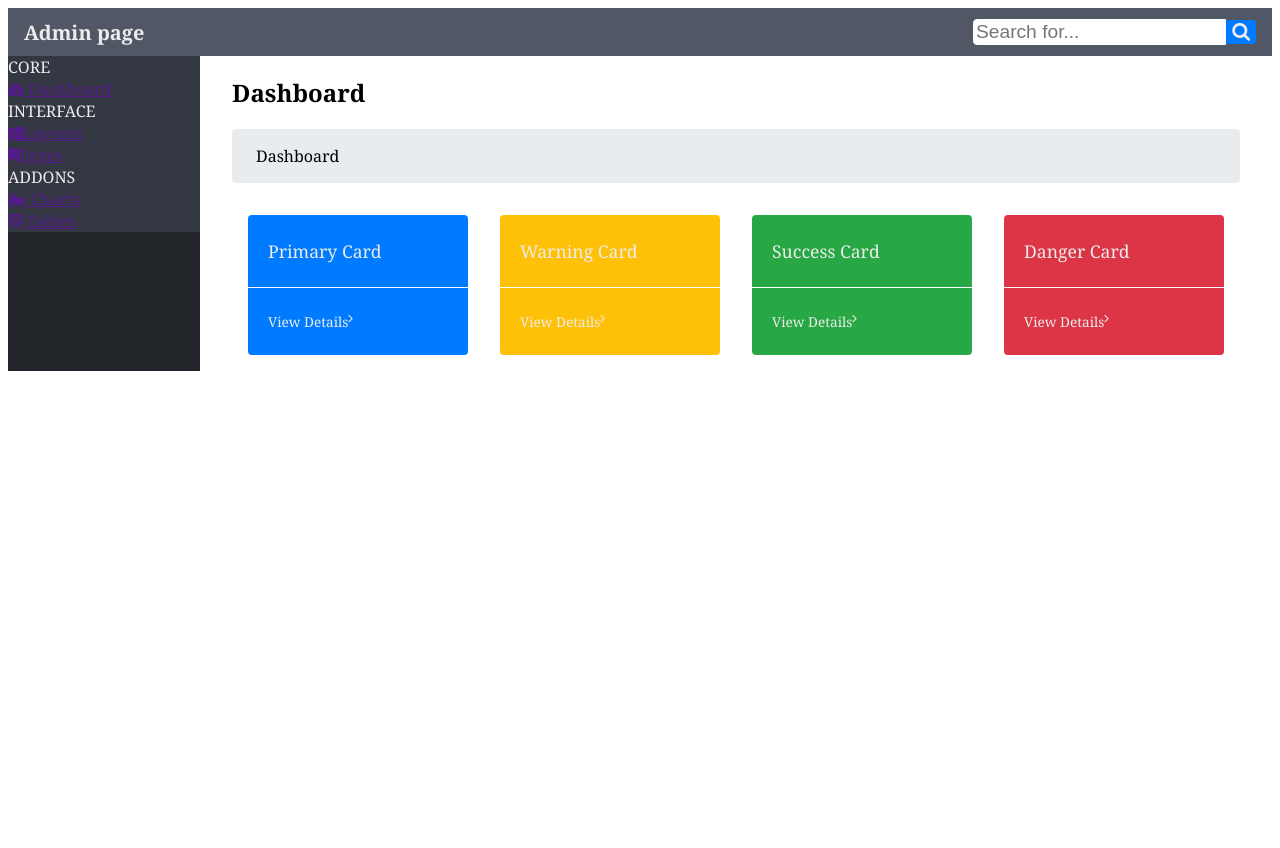
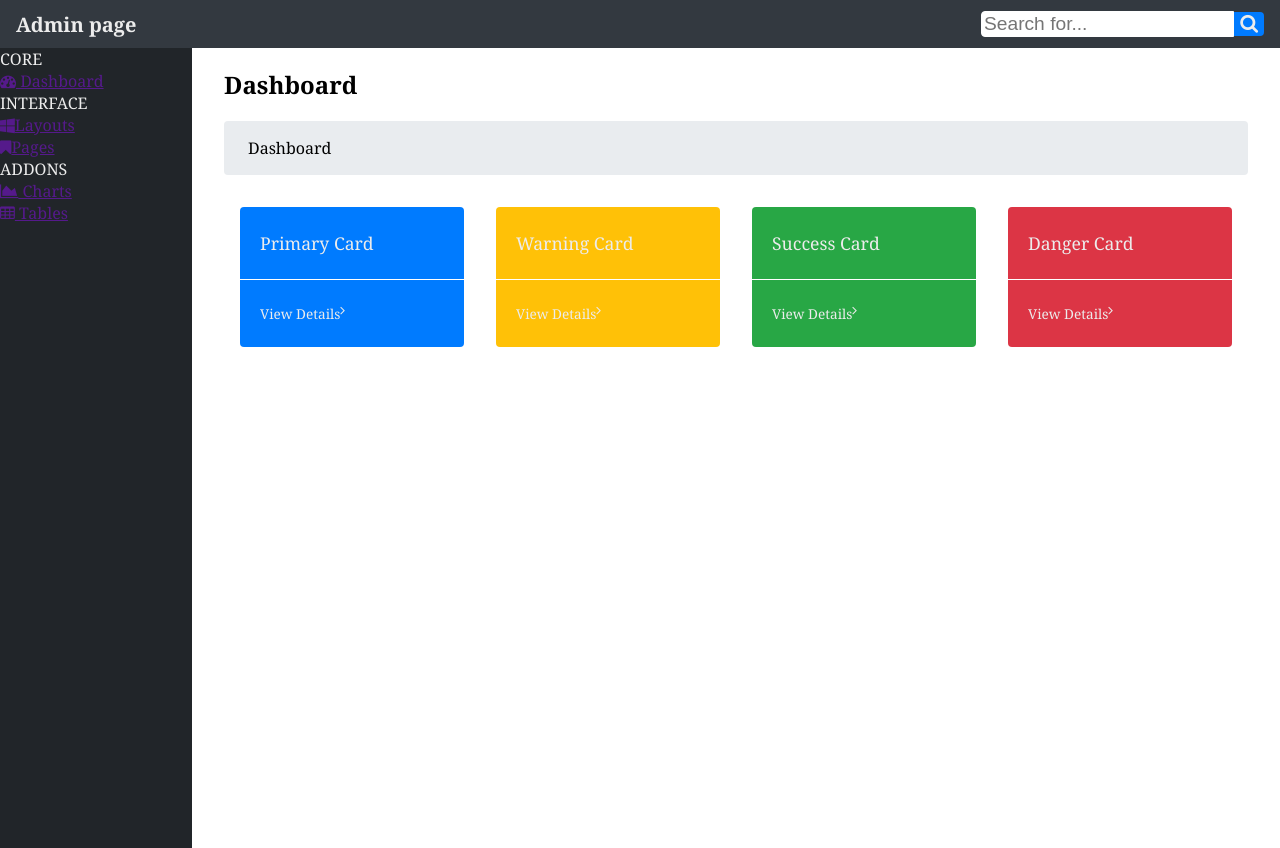
Before and after one commit to romanjanos/project-css3-002-admin-template, a plain HTML site: page index.html in a window 1280 px wide. Before the commit the page ends 800 px from the top, so only its background shows below. Drawn offline with Linux system fonts and the light colour scheme.

Commit message:
changed 1

```diff
--- a/css/style.css
+++ b/css/style.css
@@ -4,16 +4,22 @@ html {
 }
 
 body {
-    box-sizing: border-box;
+    margin: 0;
+    padding: 0;
+    position: absolute;
+    top: 0;
+    right: 0;
+    bottom: 0;
+    left: 0;
 }
 
 .header--dark{
-    background-color: #515764;
+    background-color: rgb(51, 57, 64);
     color: rgb(236, 236, 236);
     display: flex;
     flex-direction: row;
     align-items: center;
-  height: 3rem;
+    height: 3rem;
 
 }
 
@@ -48,7 +54,7 @@ transition: border-color 0.15s;
 
 .search__btn {
     background-color: rgb(0, 123, 255);
-    border: solid 1px  rgb(0, 123, 255);
+    border: solid 1px rgb(0, 123, 255);
     border: none;
     border-top-right-radius: 4px;
     border-bottom-right-radius: 4px;
@@ -72,8 +78,7 @@ aside {
 
 
 .main__nav {
-    background-color: #333741;
-
+    background-color: rgb(33, 37, 41);
 }
 
 .nav__ul {
```
